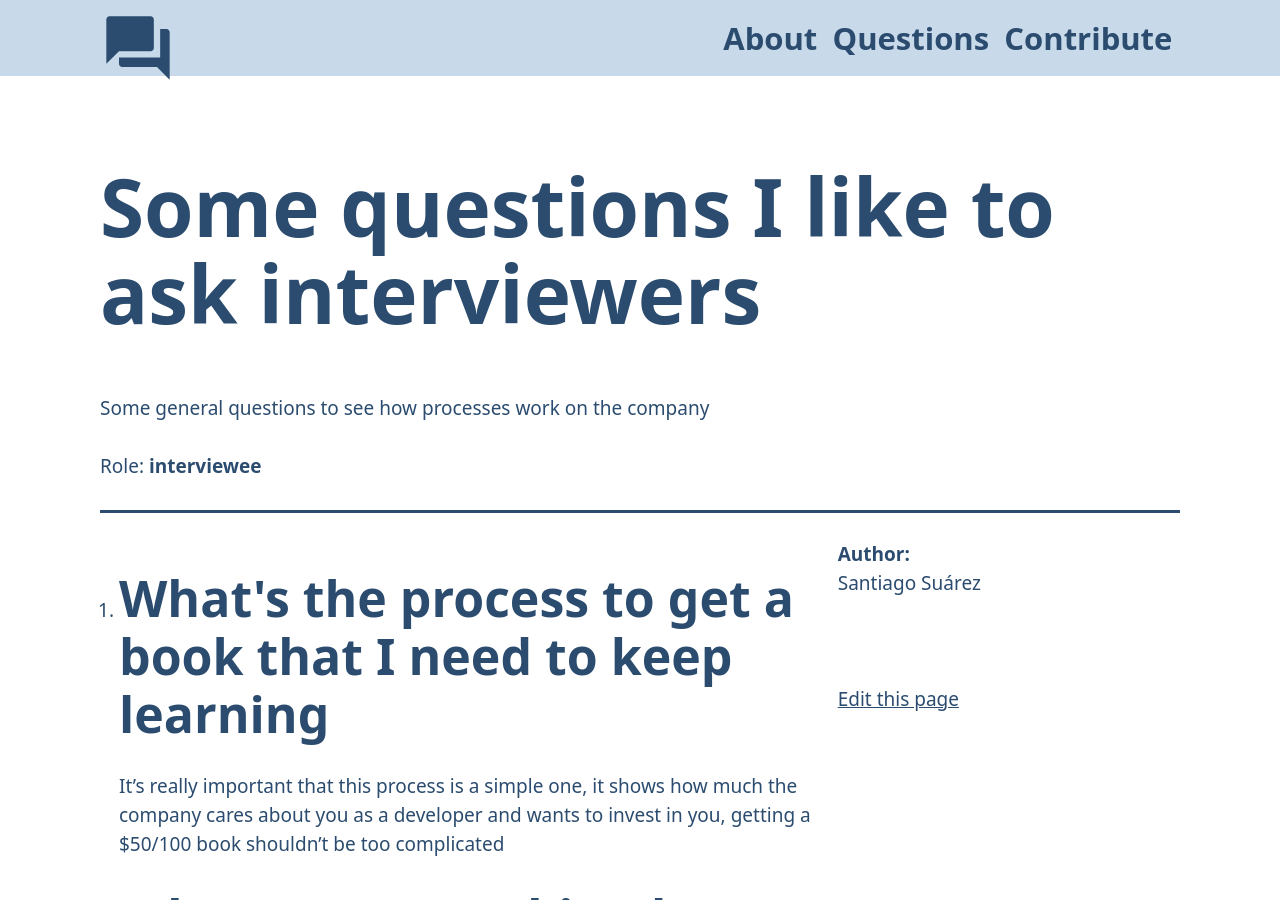
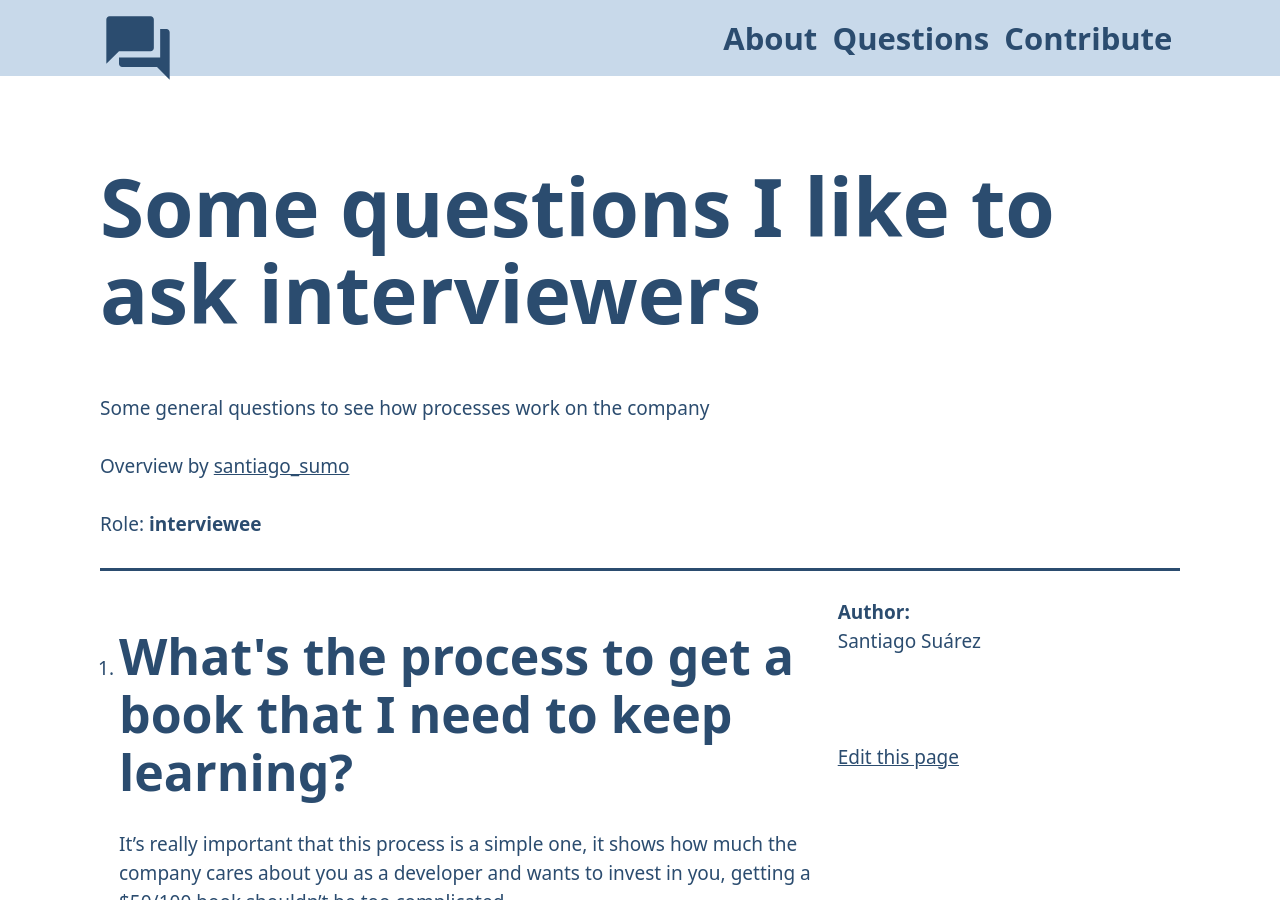
Before and after one commit to oleg-koval/counter-interview.dev, a Jekyll site: the page built from _examples/questions-to-interviewers.md, in a window 1280 px wide and 900 px high. Built offline with Jekyll 4.4.1, drawn with Linux system fonts in a browser that asks for light colours.

Commit message:
Update questions to interviewers

```diff
--- a/_examples/questions-to-interviewers.md
+++ b/_examples/questions-to-interviewers.md
@@ -4,9 +4,9 @@ author: Santiago Suárez                             #[REQUIRED FIELD]
 role:  interviewee  #[REQUIRED FIELD]
 overview: Some general questions to see how processes work on the company #[OPTIONAL FIELD]
 link:                                        #[OPTIONAL FIELD]
-twitter-handle:              #[OPTIONAL FIELD] without "@"
+twitter-handle: santiago_sumo             #[OPTIONAL FIELD] without "@"
 questions:
-- question: What's the process to get a book that I need to keep learning
+- question: What's the process to get a book that I need to keep learning?
   summary: It's really important that this process is a simple one, it shows how much the company cares about you as a developer and wants to invest in you, getting a $50/100 book shouldn't be too complicated #[OPTIONAL FIELD]
 - question: What's your working hour policy?
   summary: It might not be important for everyone but having flexible hours sounds like a must, even if you like working 9 to 5 it's always nice to see if company understands that not everyone might be an early morning guy.  #[OPTIONAL FIELD]
```
